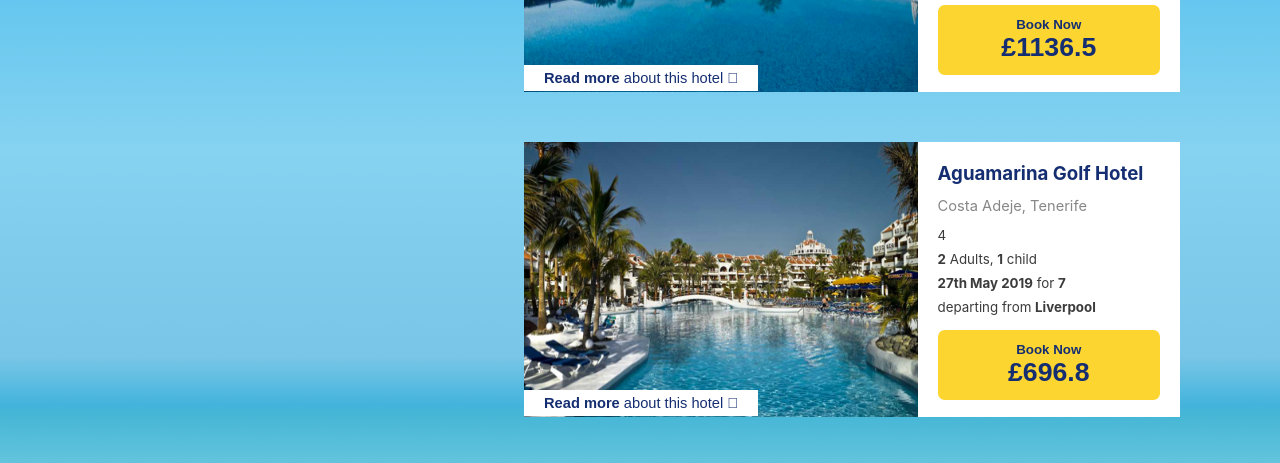
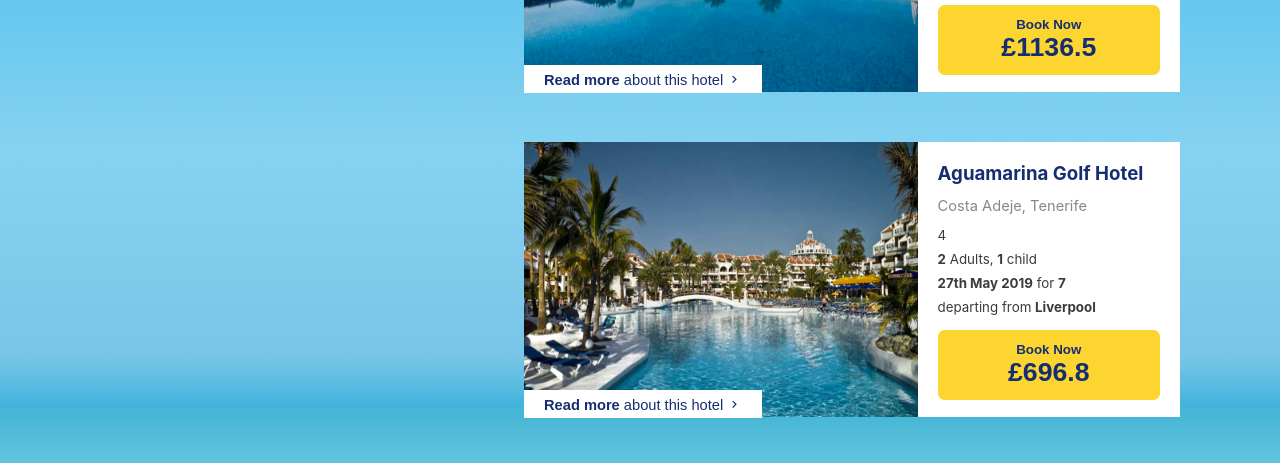
Before and after one commit to GrantJamws/travel-ecommerce-site, a React (Create React App) app: page / in a window 1280 px wide. Shown: the part 233-696 px from the top of the page. Built offline with nearby package versions, Linux system fonts and the light colour scheme.

Commit message:
Completed hotel card development

```diff
--- a/package.json
+++ b/package.json
@@ -3,6 +3,7 @@
   "version": "0.1.0",
   "private": true,
   "dependencies": {
+    "@material-ui/core": "^4.11.4",
     "@material-ui/icons": "^4.11.2",
     "@testing-library/jest-dom": "^5.11.4",
     "@testing-library/react": "^11.1.0",
--- a/src/components/hotelCard/index.tsx
+++ b/src/components/hotelCard/index.tsx
@@ -1,6 +1,7 @@
 import './styles.css';
 import { Hotel } from '../../type/Hotel';
 import { FC, useState } from 'react';
+import { ExpandMore, ChevronRight } from '@material-ui/icons';
 
 interface HotelCardProps {
   hotel: Hotel
@@ -61,7 +62,7 @@ const HotelCard: FC<HotelCardProps> = ({ hotel }): JSX.Element => {
         className="show-overview"
         onClick={showOverviewClick}>
         {
-          showOverview ? <span><span className="bold">Read less</span> about this hotel &#xf107;</span> : <span><span className="bold">Read more</span> about this hotel &#xf105;</span>
+          showOverview ? <span><span className="bold">Read less</span> about this hotel <ExpandMore/></span> : <span><span className="bold">Read more</span> about this hotel <ChevronRight/></span>
         }
       </button>
       {
--- a/src/components/hotelCard/styles.css
+++ b/src/components/hotelCard/styles.css
@@ -81,6 +81,12 @@
     padding: 5px 20px;
 }
 
+.hotel-card button.show-overview .MuiSvgIcon-root {
+    font-size: 11pt;
+    position: relative;
+    top: 2px;
+}
+
 .hotel-card button.show-overview .bold {
     font-weight: bold;
 }
@@ -88,5 +94,11 @@
 .hotel-card .overview {
     width: 100%;
     background-color: #fff;
-    padding: 20px;
+    padding: 10px 20px;
+    font-size: 10pt;
 }
+
+.hotel-card .overview .title {
+    color: rgb(21, 46, 113);
+    font-weight: bold;
+}
```
Also changed, not shown: 1 other file (tests, documents, lock files or other folders).
